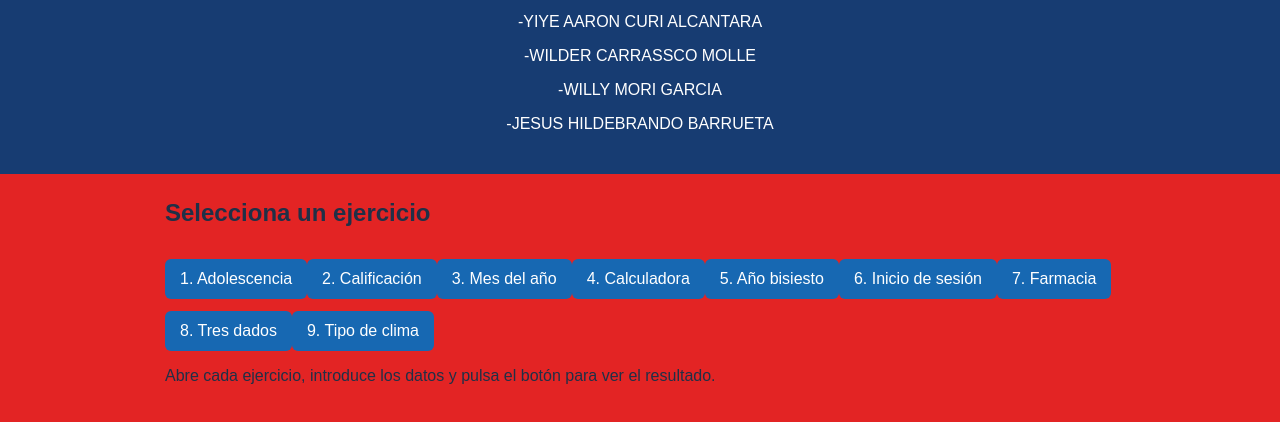
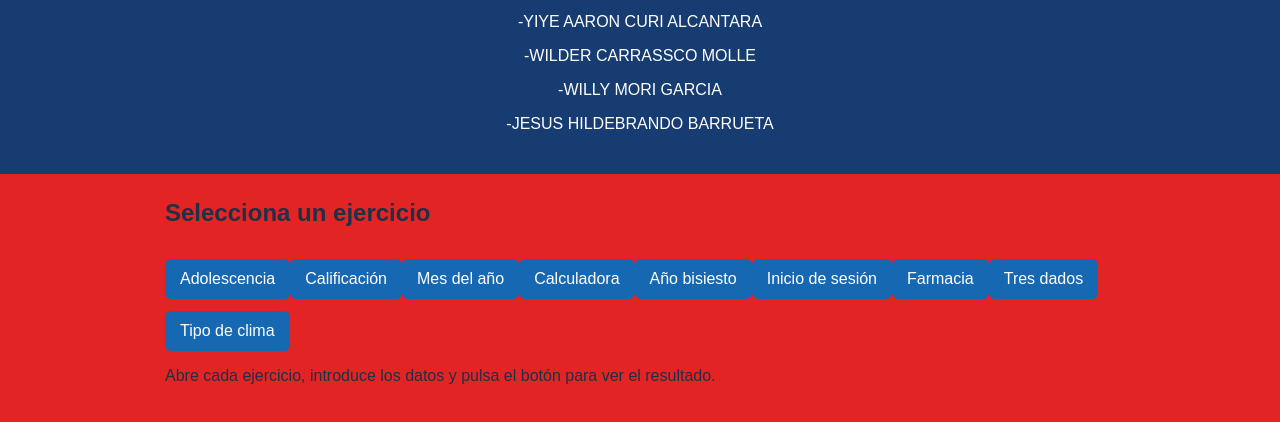
Before and after one commit to ycuri777/EVALUACI-N-CONTINUA, a plain HTML site: page index.html in a window 1280 px wide. Shown: the part 126-548 px from the top of the page. Drawn offline with Linux system fonts and the light colour scheme.

Commit message:
Refactor navigation links in index.html

```diff
--- a/index.html
+++ b/index.html
@@ -11,15 +11,15 @@
           </p>
     </header><main><section class="panel"><h2>Selecciona un ejercicio</h2>
       <nav class="nav"><a href="ejercicio_1.html">
-        1. Adolescencia</a><a href="ejercicio_2.html">
-          2. Calificación</a><a href="ejercicio_3.html">
-            3. Mes del año</a><a href="ejercicio_4.html">
-              4. Calculadora</a><a href="ejercicio_5.html">
-                5. Año bisiesto</a><a href="ejercicio_6.html">
-                  6. Inicio de sesión</a><a href="ejercicio_7.html">
-                    7. Farmacia</a><a href="ejercicio_8.html">
-                      8. Tres dados</a><a href="ejercicio_9.html">
-                        9. Tipo de clima</a></nav></section>
+       Adolescencia</a><a href="ejercicio_2.html">
+       Calificación</a><a href="ejercicio_3.html">
+       Mes del año</a><a href="ejercicio_4.html">
+       Calculadora</a><a href="ejercicio_5.html">
+       Año bisiesto</a><a href="ejercicio_6.html">
+       Inicio de sesión</a><a href="ejercicio_7.html">
+       Farmacia</a><a href="ejercicio_8.html">
+       Tres dados</a><a href="ejercicio_9.html">
+       Tipo de clima</a></nav></section>
       <p>Abre cada ejercicio, introduce los datos y pulsa el botón para ver el resultado.</p>
     </main>
     </body>
```
